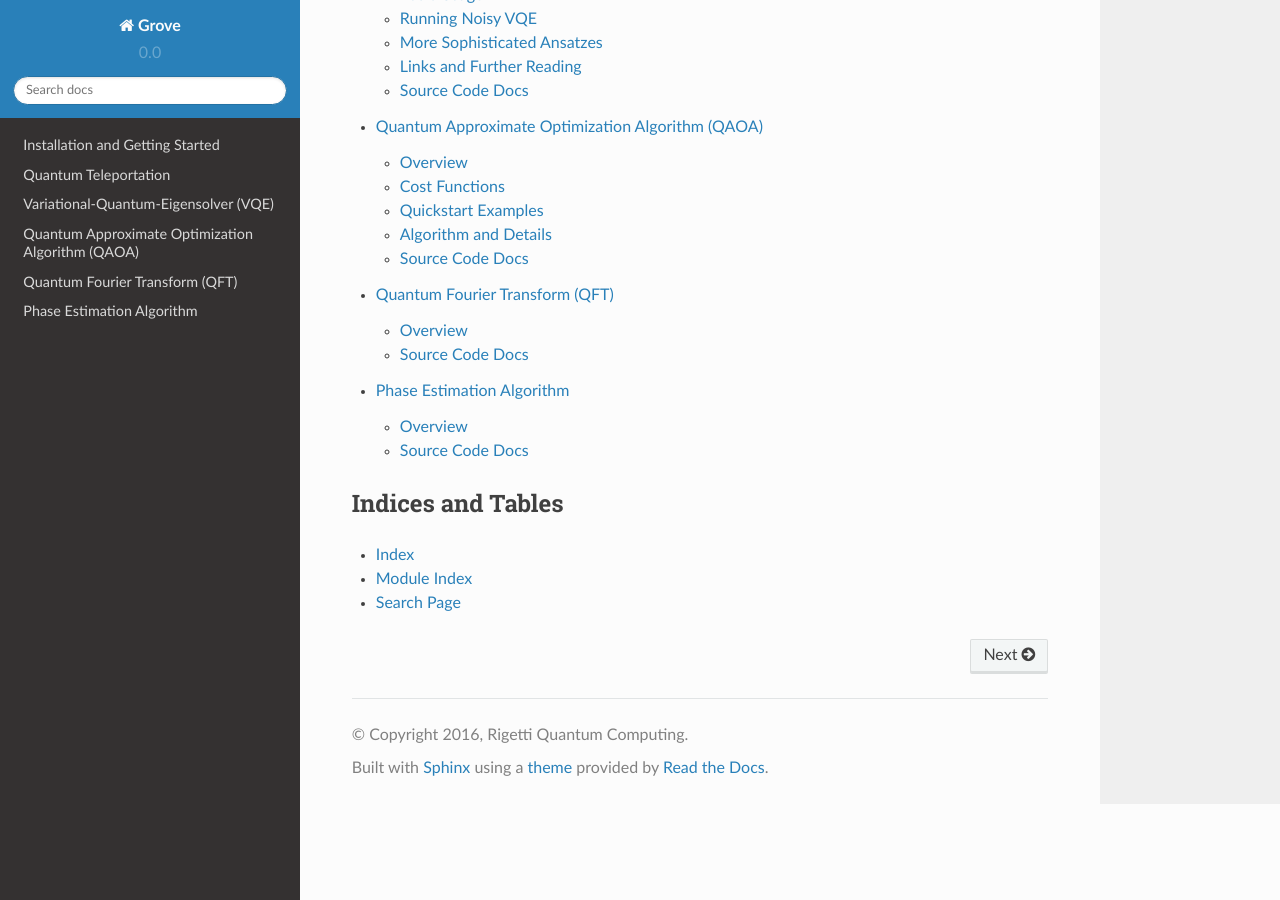
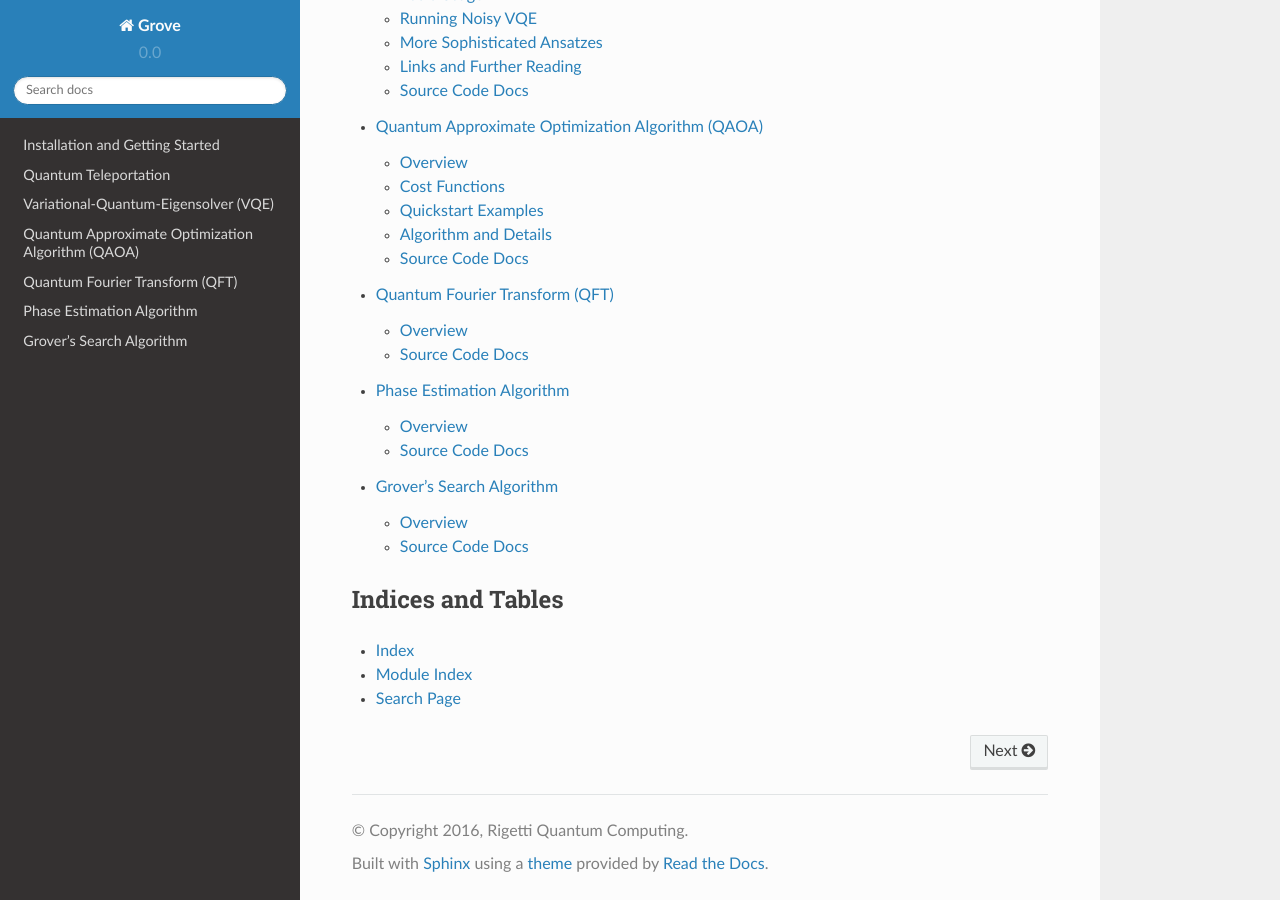
Before and after one commit to rigetti/grove, a Sphinx documentation site: the page built from docs/index.rst, in a window 1280 px wide and 900 px high, scrolled down 677 px. Built offline with Sphinx 7.4.7 and the Read the Docs theme 2.0.0, drawn with Linux system fonts in a browser that asks for light colours.

Commit message:
Update documentation with Grover's
Documentation for Grover's algorithm is now build with the rest of the
documentation.

```diff
--- /dev/null
+++ b/docs/grover.rst
@@ -0,0 +1,20 @@
+Grover's Search Algorithm
+=========================
+
+Overview
+--------
+
+Quantum search algorithm via amplitude amplification.
+
+Source Code Docs
+----------------
+
+Here you can find documentation for the different submodules in phaseestimation.
+
+grove.grover.grover
+~~~~~~~~~~~~~~~~~~~
+
+.. automodule:: grove.grover.grover
+    :members:
+    :undoc-members:
+    :show-inheritance:
--- a/docs/index.rst
+++ b/docs/index.rst
@@ -26,6 +26,7 @@ of which has its own self-contained documentation.
    qaoa
    qft
    phaseestimation
+   grover
 
 Indices and Tables
 __________________
```
Also changed, not shown: 1 other file.
